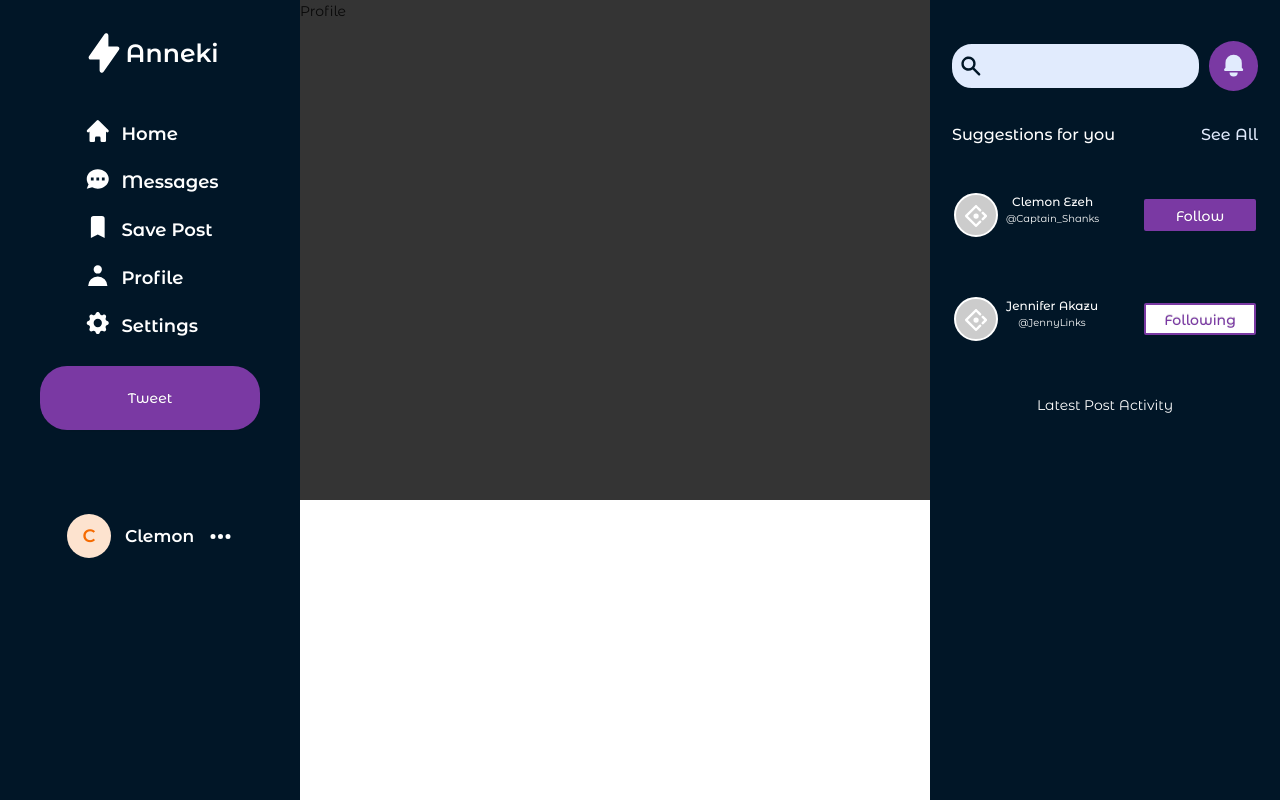
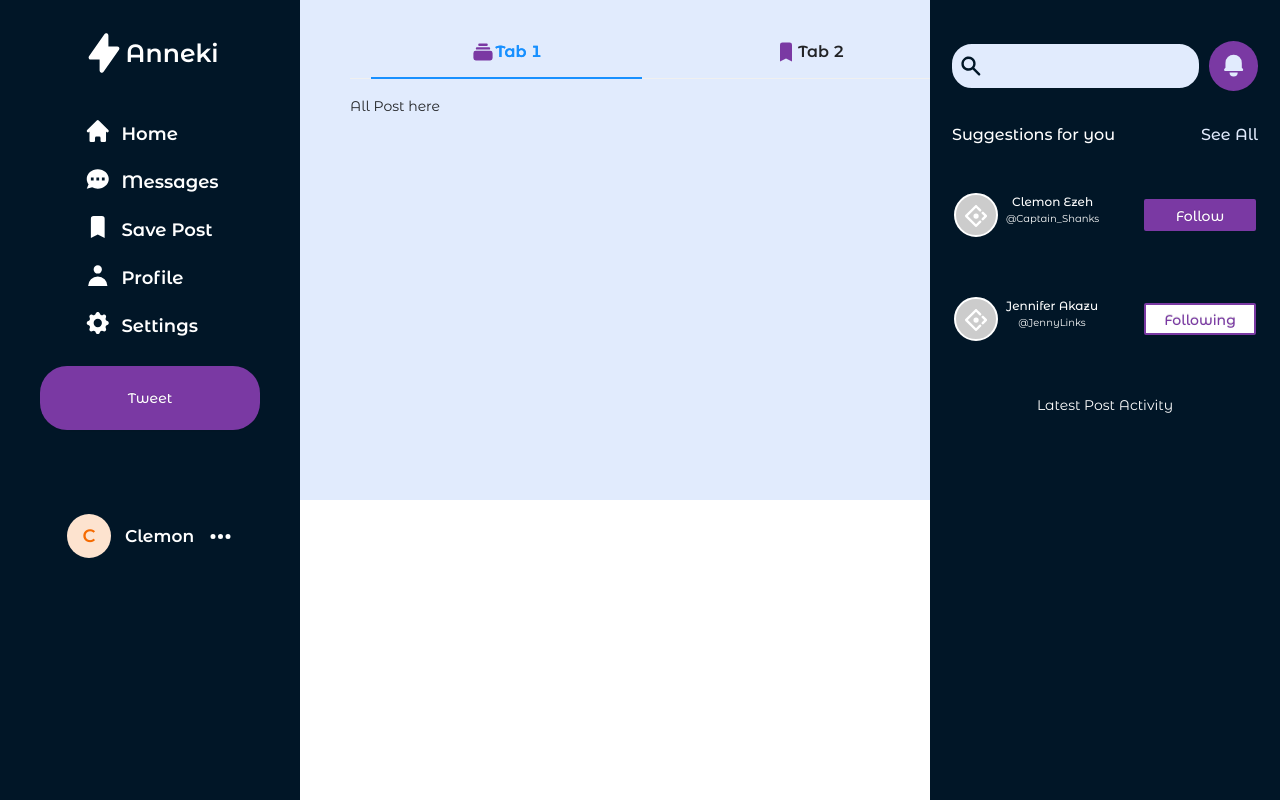
Before and after one commit to Clemon1/Anneki, a React (Create React App) app: page /profile in a window 1280 px wide. Built offline with nearby package versions, Linux system fonts and the light colour scheme.

Commit message:
Commit on master

```diff
--- a/package.json
+++ b/package.json
@@ -4,6 +4,7 @@
   "private": true,
   "dependencies": {
     "@heroicons/react": "^1.0.6",
+    "@reduxjs/toolkit": "^1.8.2",
     "@testing-library/jest-dom": "^5.16.4",
     "@testing-library/react": "^13.3.0",
     "@testing-library/user-event": "^13.5.0",
@@ -12,8 +13,10 @@
     "craco-less": "^2.0.0",
     "react": "^18.1.0",
     "react-dom": "^18.1.0",
+    "react-redux": "^8.0.2",
     "react-router-dom": "^6.3.0",
     "react-scripts": "5.0.1",
+    "redux": "^4.2.0",
     "swiper": "^8.2.2",
     "web-vitals": "^2.1.4"
   },
--- a/src/Components/bottomNav.js
+++ b/src/Components/bottomNav.js
@@ -1,6 +1,6 @@
 import {
   BellIcon,
-  CollectionIcon,
+  CubeIcon,
   HomeIcon,
   MailIcon,
   SearchIcon,
@@ -16,7 +16,7 @@ const BottomNavigation = () => {
           <SearchIcon className='iconBodyNav' />
         </li>
         <li>
-          <CollectionIcon className='iconBodyNav' />
+          <CubeIcon className='iconBodyNav' />
         </li>
         <li>
           <BellIcon className='iconBodyNav' />
--- a/src/Pages/profile.js
+++ b/src/Pages/profile.js
@@ -1,3 +1,8 @@
+import { Tabs } from "antd";
+import "../styles/profile.css";
+import { CollectionIcon, BookmarkIcon } from "@heroicons/react/solid";
+const { TabPane } = Tabs;
+
 const Profile = () => {
   return (
     <div
@@ -5,9 +10,36 @@ const Profile = () => {
       style={{
         width: 716,
         height: 500,
-        background: "#343434",
+        padding: "24px 50px 80px",
+        background: "rgb(225, 235, 253)",
       }}>
-      <div>Profile</div>
+      <div className='profileMain1'>
+        <div className='Profile'></div>
+      </div>
+      <div className='profileMain2'>
+        <Tabs className='tabBody' defaultActiveKey='1'>
+          <TabPane
+            tab={
+              <span className='Tabinner'>
+                <CollectionIcon className='iconBodyNav1' />
+                Tab 1
+              </span>
+            }
+            key='1'>
+            All Post here
+          </TabPane>
+          <TabPane
+            tab={
+              <span className='Tabinner'>
+                <BookmarkIcon className='iconBodyNav1' />
+                Tab 2
+              </span>
+            }
+            key='2'>
+            Saved Post here
+          </TabPane>
+        </Tabs>
+      </div>
     </div>
   );
 };
--- /dev/null
+++ b/src/styles/profile.css
@@ -0,0 +1,36 @@
+.profileMain2 .ant-tabs > .ant-tabs-nav .ant-tabs-nav-wrap,
+.ant-tabs > div > .ant-tabs-nav .ant-tabs-nav-wrap {
+  display: flex;
+  flex: auto;
+  align-content: center;
+  overflow: hidden;
+  justify-items: unset !important;
+  white-space: nowrap;
+  justify-content: center !important;
+  align-items: center;
+  transform: translate(0);
+}
+
+.profileMain2 .ant-tabs-tab {
+  position: relative;
+  display: inline-flex;
+  align-items: center;
+  padding: 15px 100px;
+  width: 65%;
+  justify-content: center;
+  font-size: 16px;
+  font-weight: 600;
+  background: transparent;
+  border: 0;
+  outline: none;
+  cursor: pointer;
+}
+.Tabinner {
+  display: flex;
+  justify-content: center;
+  align-items: center;
+}
+.iconBodyNav1 {
+  width: 24px;
+  color: rgb(122 57 163) !important;
+}
```
Also changed, not shown: 1 other file (tests, documents, lock files or other folders).
